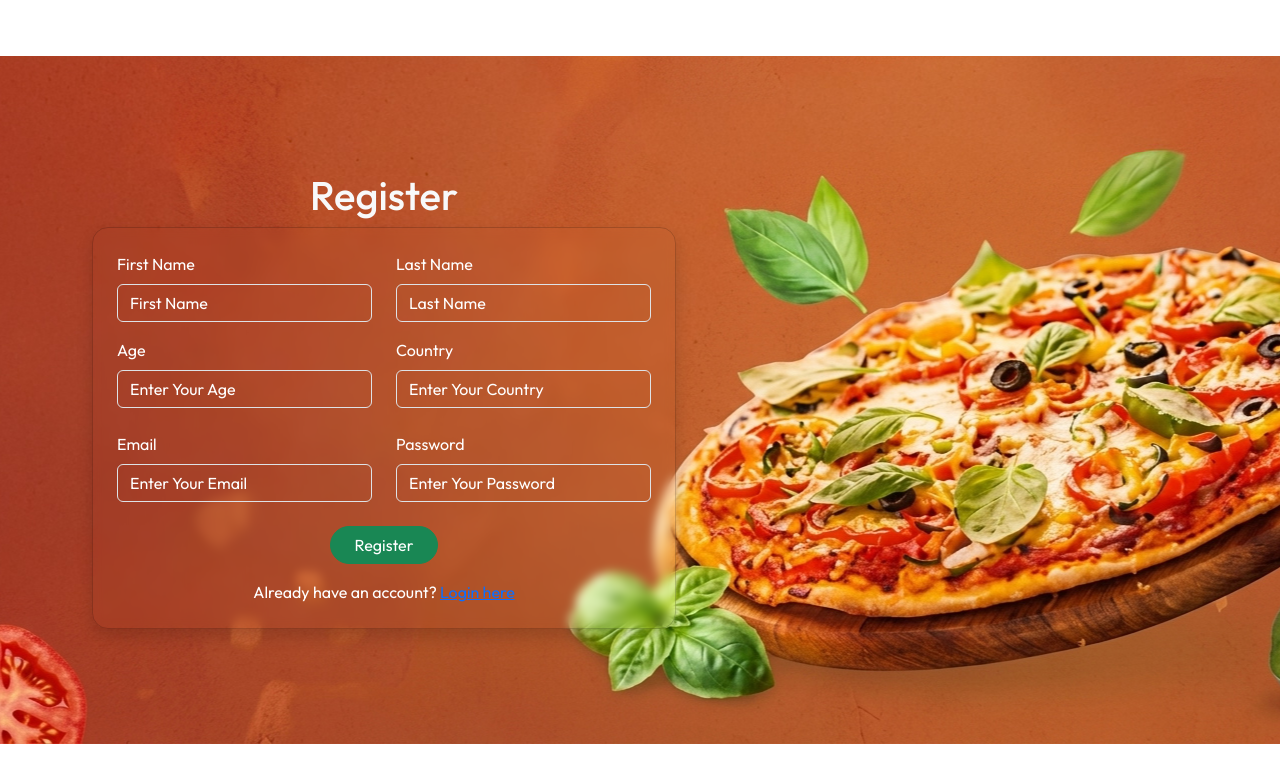
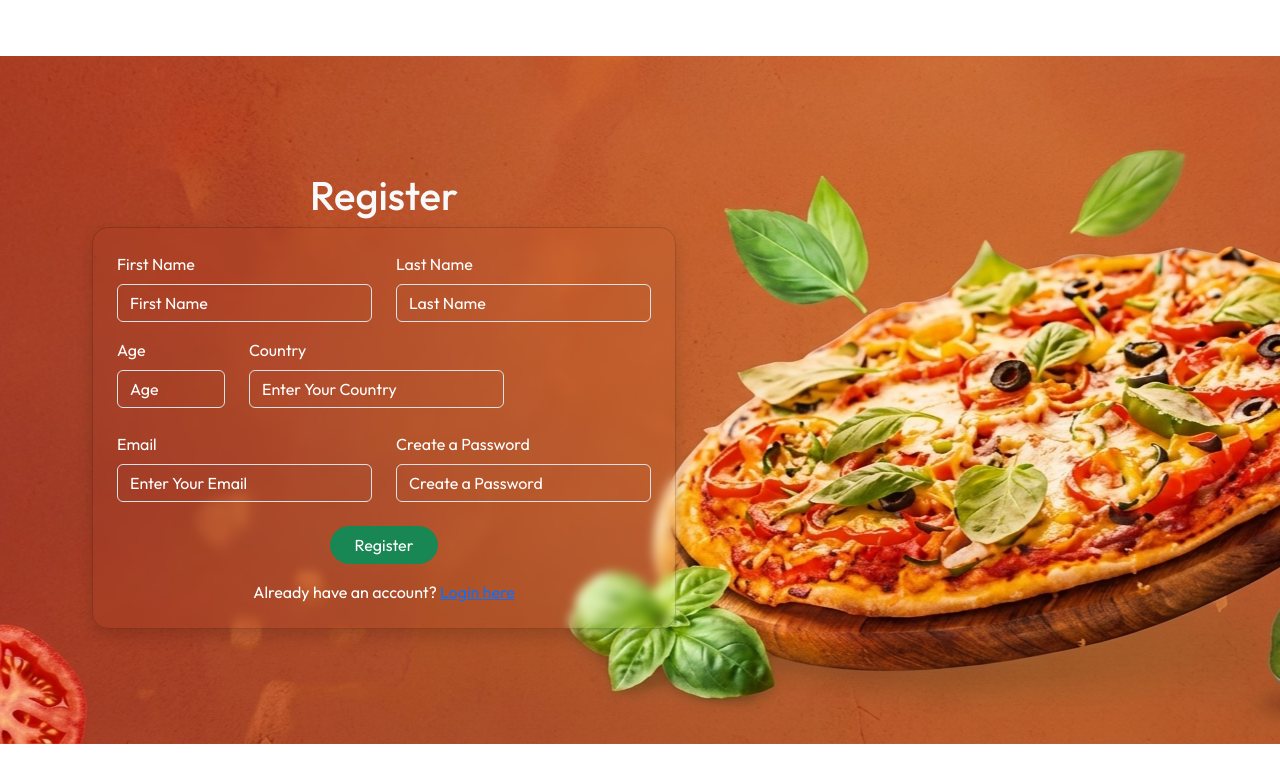
Before and after one commit to vaibhav-velhal/just-pizza-react, a React (Vite) app: page /register in a window 1280 px wide. Shown: the top 782 px of the page. Built offline with nearby package versions, Linux system fonts and the light colour scheme; no server answers.

Commit message:
HTML validation added for forms

```diff
--- a/src/pages/Login/Login.jsx
+++ b/src/pages/Login/Login.jsx
@@ -54,9 +54,11 @@ function Login() {
                                         type="email"
                                         name="email"
                                         className="form-control"
+                                        placeholder="Enter your email"
+                                        title="Enter your valid email."
+                                        maxLength={30}
                                         value={email}
                                         onChange={(e) => setEmail(e.target.value)}
-                                        placeholder="Enter your email"
                                         required
                                     />
                                 </div>
@@ -70,9 +72,12 @@ function Login() {
                                         type="password"
                                         name="password"
                                         className="form-control"
+                                        placeholder="Enter your password"
+                                        title="Password must be 8-20 characters and contain at least one uppercase letter, one lowercase letter, one number, and one special character."
+                                        minLength={8} maxLength={12}
+                                        pattern="(?=.*[a-z])(?=.*[A-Z])(?=.*[0-9])(?=.*[^A-Za-z0-9]).{8,12}"
                                         value={password}
                                         onChange={(e) => setPassword(e.target.value)}
-                                        placeholder="Enter your password"
                                         required
                                     />
                                 </div>
--- a/src/pages/Registration/Register.jsx
+++ b/src/pages/Registration/Register.jsx
@@ -68,6 +68,10 @@ function Register() {
                                         name="firstName"
                                         className="form-control"
                                         placeholder="First Name"
+                                        title="Enter your first name."
+                                        minLength={2}
+                                        maxLength={20}
+                                        pattern="[A-Za-z ]+"
                                         value={firstName}
                                         onChange={(e) => setFirstName(e.target.value)}
                                         required
@@ -81,6 +85,10 @@ function Register() {
                                         name="lastName"
                                         className="form-control"
                                         placeholder="Last Name"
+                                        title="Enter your last name."
+                                        minLength={2}
+                                        maxLength={20}
+                                        pattern="[A-Za-z ]+"
                                         value={lastName}
                                         onChange={(e) => setLastName(e.target.value)}
                                         required
@@ -92,10 +100,11 @@ function Register() {
                                     <label htmlFor="age" className="form-label">Age</label>
                                     <input
                                         id="age"
-                                        type="text"
+                                        type="number"
                                         name="age"
                                         className="form-control"
-                                        placeholder="Enter Your Age"
+                                        placeholder="Age"
+                                        title="Enter your age."
                                         min={18}
                                         max={65}
                                         value={age}
@@ -111,6 +120,10 @@ function Register() {
                                         name="country"
                                         className="form-control"
                                         placeholder="Enter Your Country"
+                                        title="Enter your country."
+                                        minLength={3}
+                                        maxLength={28}
+                                        pattern="[A-Za-z ]+"
                                         value={country}
                                         onChange={(e) => setCountry(e.target.value)}
                                         required
@@ -126,19 +139,24 @@ function Register() {
                                     name="email"
                                     className="form-control"
                                     placeholder="Enter Your Email"
+                                    title="Enter your valid email."
+                                    maxLength={30}
                                     value={email}
                                     onChange={(e) => setEmail(e.target.value)}
                                     required
                                 />
                                 </div>
                                 <div className="password">
-                                <label htmlFor="password" className="form-label">Password</label>
+                                <label htmlFor="password" className="form-label">Create a Password</label>
                                 <input
                                     id="password"
                                     type="password"
                                     name="password"
                                     className="form-control"
-                                    placeholder="Enter Your Password"
+                                    placeholder="Create a Password"
+                                    title="Password must be 8-20 characters and contain at least one uppercase letter, one lowercase letter, one number, and one special character."
+                                    minLength={8} maxLength={12}
+                                    pattern="(?=.*[a-z])(?=.*[A-Z])(?=.*[0-9])(?=.*[^A-Za-z0-9]).{8,12}"
                                     value={password}
                                     onChange={(e) => setPassword(e.target.value)}
                                     required
```
